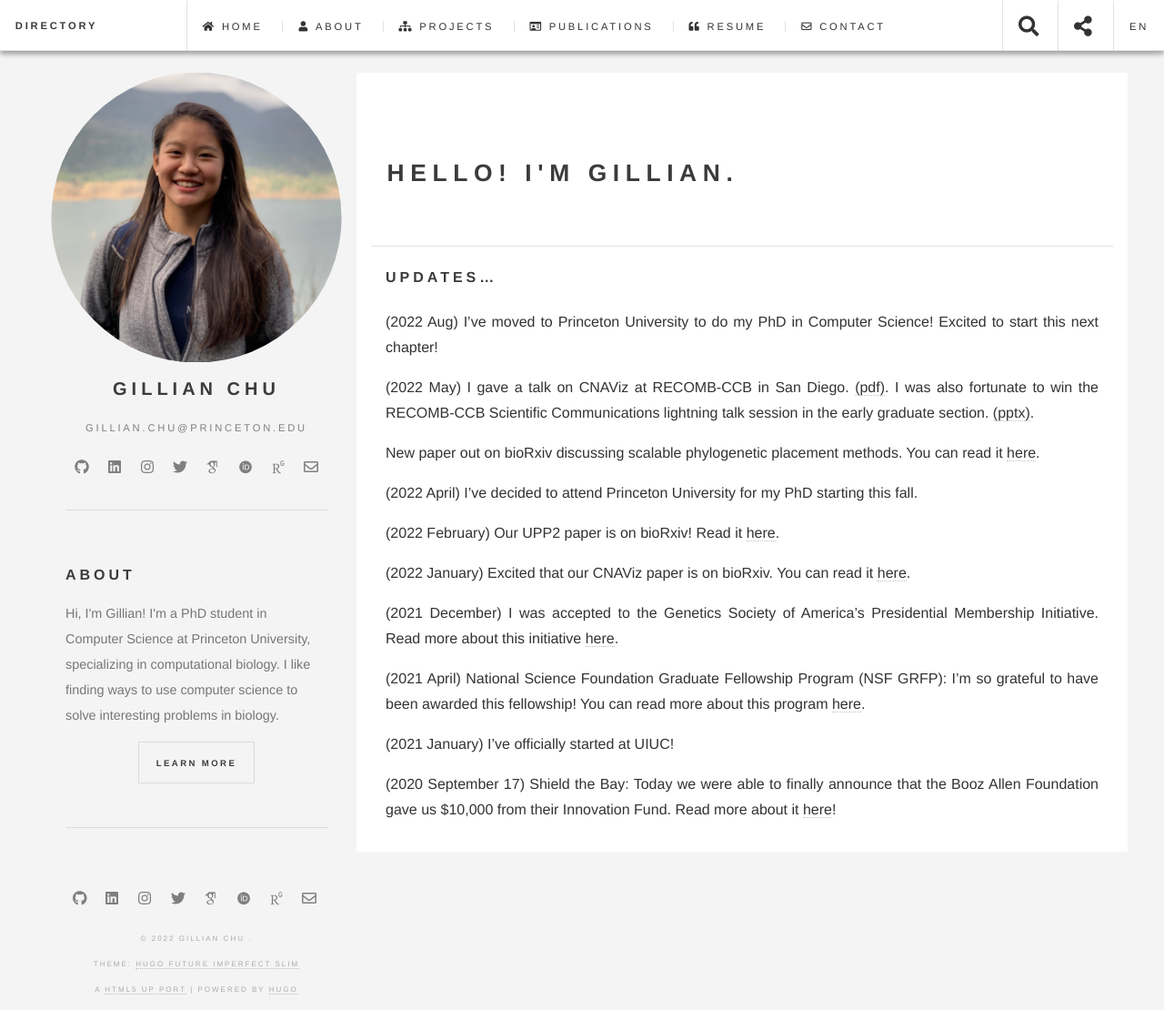
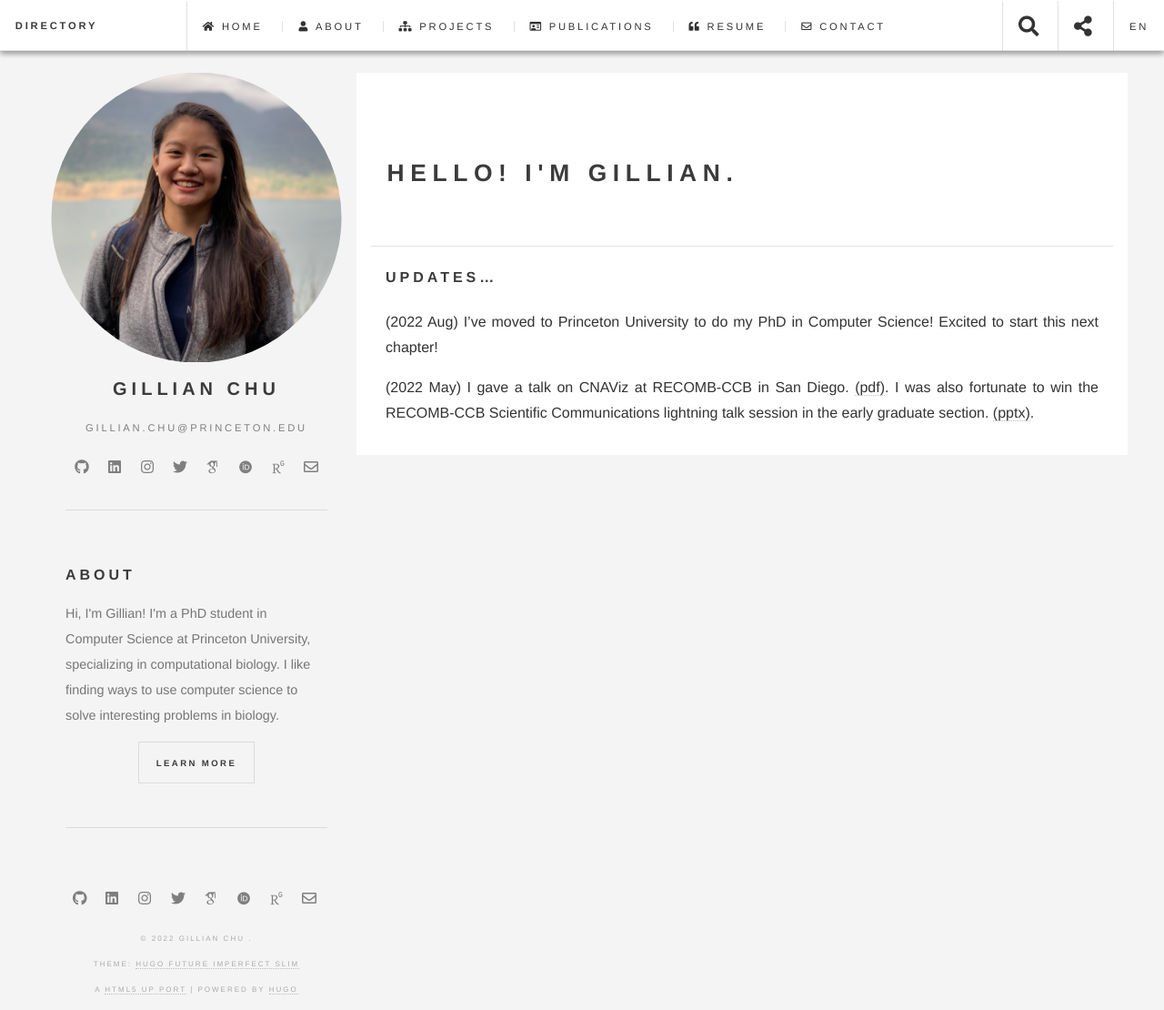
Before and after one commit to gillichu/gillichu.github.io, a plain HTML site: page index.html in a window 1280 px wide. Shown: the whole page at 91% size. Drawn offline with Linux system fonts and the light colour scheme; files whose address does not match are found by name; a web font is replaced by a local one.

Commit message:
rebuilding site Sat Feb 11 01:59:16 EST 2023

```diff
--- a/index.html
+++ b/index.html
@@ -258,14 +258,14 @@ long run. Thanks for using the theme, and feel free to submit issues as needed.<
       <h4 id="updates">Updates&hellip;</h4>
 <p>(2022 Aug) I&rsquo;ve moved to Princeton University to do my PhD in Computer Science! Excited to start this next chapter!</p>
 <p>(2022 May) I gave a talk on CNAViz at RECOMB-CCB in San Diego. <a href="presentations/recombccb_cnaviz_051822.pdf">(pdf)</a>. I was also fortunate to win the RECOMB-CCB Scientific Communications lightning talk session in the early graduate section. <a href="presentations/recomb_communication_v2.pdf">(pptx)</a>.</p>
-<p>New paper out on bioRxiv discussing scalable phylogenetic placement methods. You can read it <a href="https://www.biorxiv.org/content/10.1101/2022.05.23.493012v1">here</a>.</p>
-<p>(2022 April) I&rsquo;ve decided to attend Princeton University for my PhD starting this fall.</p>
-<p>(2022 February) Our UPP2 paper is on bioRxiv! Read it <a href="https://www.biorxiv.org/content/10.1101/2022.02.26.482099v1.external-links.html">here</a>.</p>
-<p>(2022 January) Excited that our CNAViz paper is on bioRxiv. You can read it <a href="https://www.biorxiv.org/content/10.1101/2022.01.15.476457v1">here</a>.</p>
-<p>(2021 December) I was accepted to the Genetics Society of America&rsquo;s Presidential Membership Initiative. Read more about this initiative <a href="https://genetics-gsa.org/awards/presidential-membership-initiative/">here</a>.</p>
-<p>(2021 April) National Science Foundation Graduate Fellowship Program (NSF GRFP): I&rsquo;m so grateful to have been awarded this fellowship! You can read more about this program <a href="https://www.nsfgrfp.org/">here</a>.</p>
-<p>(2021 January) I&rsquo;ve officially started at UIUC!</p>
-<p>(2020 September 17) Shield the Bay: Today we were able to finally announce that the Booz Allen Foundation gave us $10,000 from their Innovation Fund. Read more about it <a href="https://boozallenfoundation.org/innovationfund/winners/">here</a>!</p>
+<!-- raw HTML omitted -->
+<!-- raw HTML omitted -->
+<!-- raw HTML omitted -->
+<!-- raw HTML omitted -->
+<!-- raw HTML omitted -->
+<!-- raw HTML omitted -->
+<!-- raw HTML omitted -->
+<!-- raw HTML omitted -->
 <!-- raw HTML omitted -->
 <!-- raw HTML omitted -->
 <!-- raw HTML omitted -->
```
